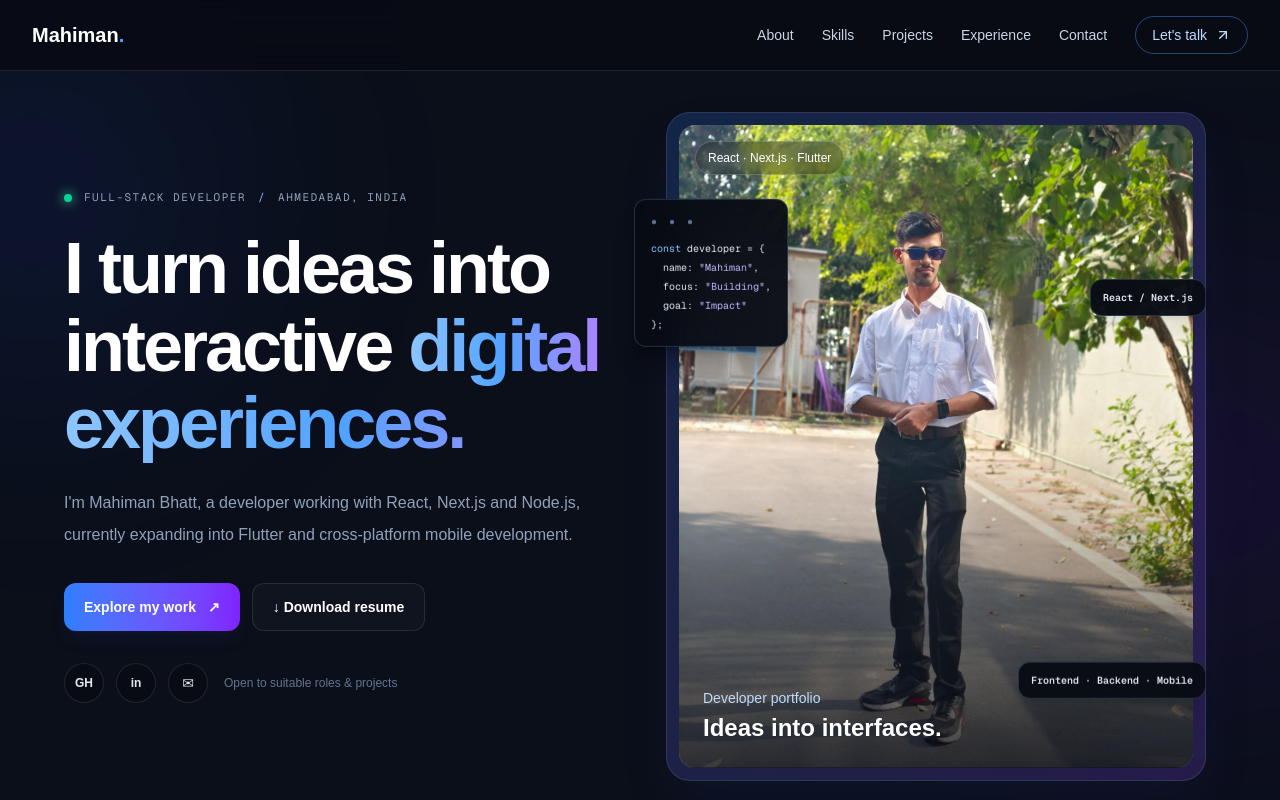
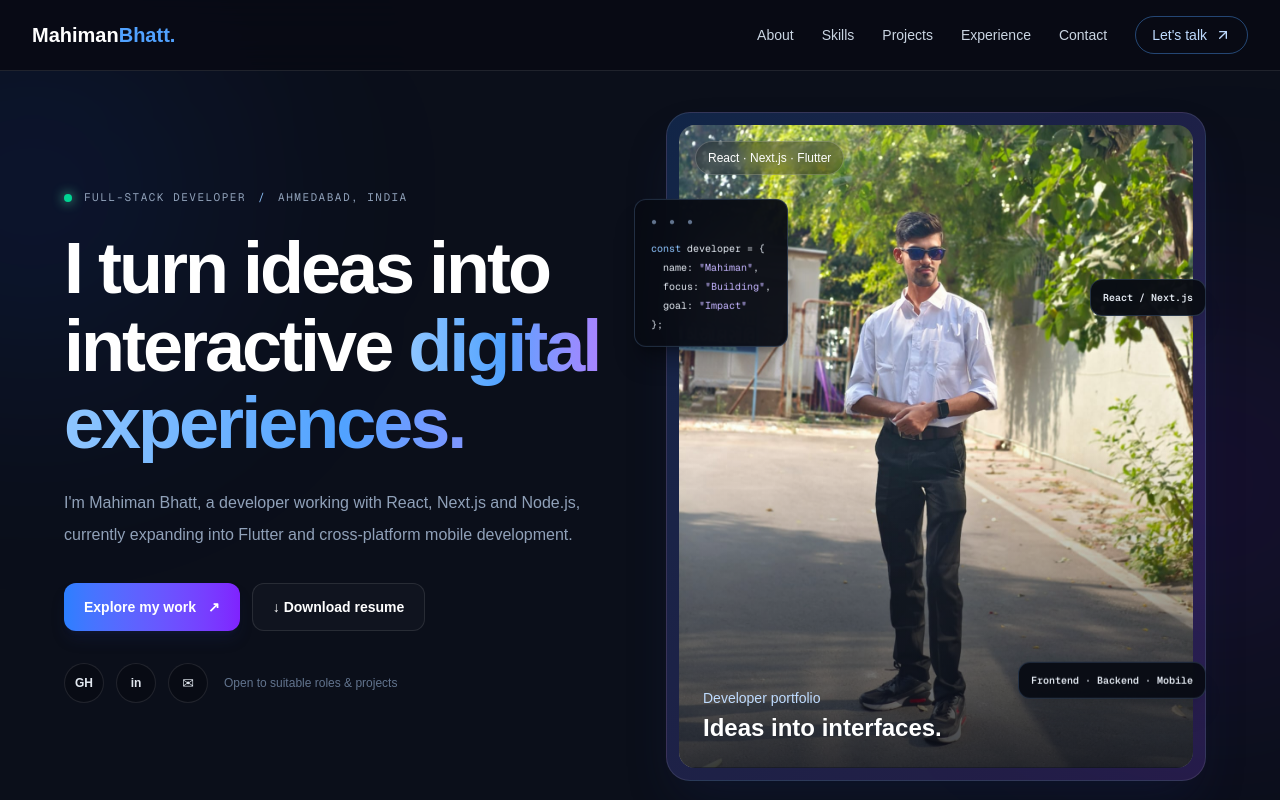
Before and after one commit to https-mahiman/Mahiman-Portfolio, a Next.js app: page / in a window 1280 px wide. Shown: the top 800 px of the page. Built offline with nearby package versions, Linux system fonts and the light colour scheme.

Commit message:
Fix portfolio deployment

```diff
--- a/src/components/Navbar.tsx
+++ b/src/components/Navbar.tsx
@@ -18,7 +18,7 @@
     <header className="fixed inset-x-0 top-0 z-50 border-b border-white/10 bg-[#080b14]/90 backdrop-blur-xl">
       <nav className="mx-auto flex max-w-7xl items-center justify-between px-5 py-4 sm:px-8">
         <a href="#home" className="text-xl font-bold text-white">
-          Mahiman<span className="text-blue-400">.</span>
+          Mahiman<span className="text-blue-400">Bhatt.</span>
         </a>
 
         <div className="hidden items-center gap-7 md:flex">
```
